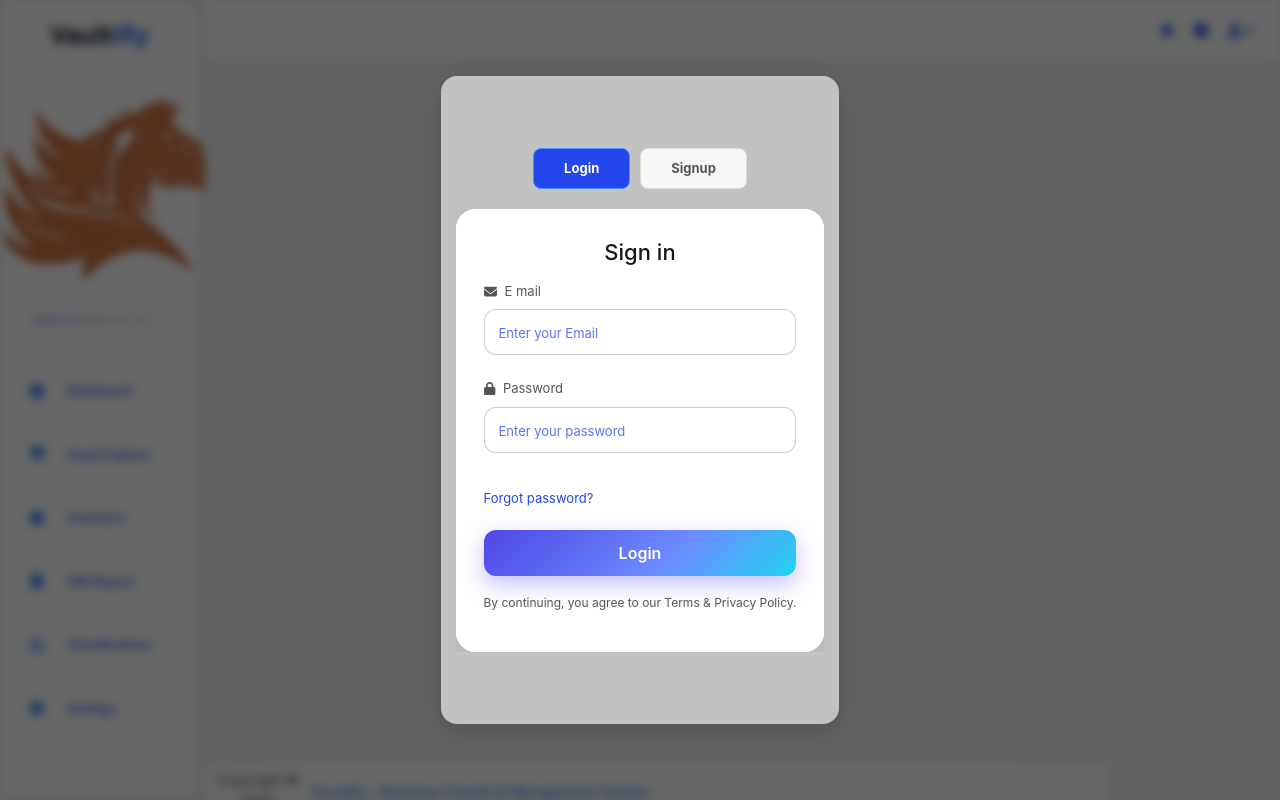
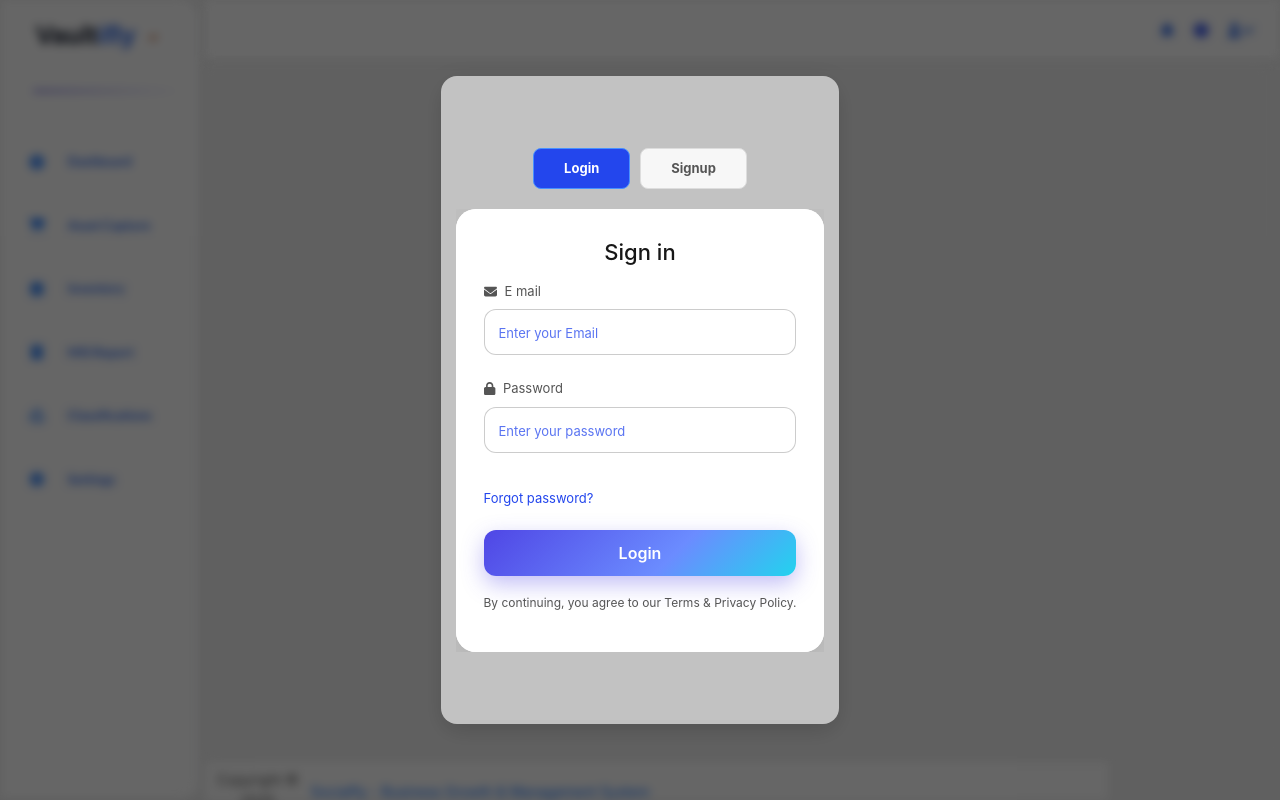
Before and after one commit to AnujNdas/Asset-manager-new, a React (Create React App) app in the folder frontend/: page /user/login in a window 1280 px wide. Built offline with nearby package versions, Linux system fonts and the light colour scheme.

Commit message:
Update Sidebar.css

```diff
--- a/frontend/src/Component_styles/Sidebar.css
+++ b/frontend/src/Component_styles/Sidebar.css
@@ -109,13 +109,13 @@ a:hover {
 .title span {
   color: #2563eb; /* highlight Vault */
 }
-
-
-.logo {
-  width: 40px;
-  height: 40px;
+.title-icon {
+  width: 20px;
+  height: 20px;
+  margin-left: 8px;
   object-fit: contain;
 }
+
 
 /* Menu styles */
 .sidebar-menu {
```
